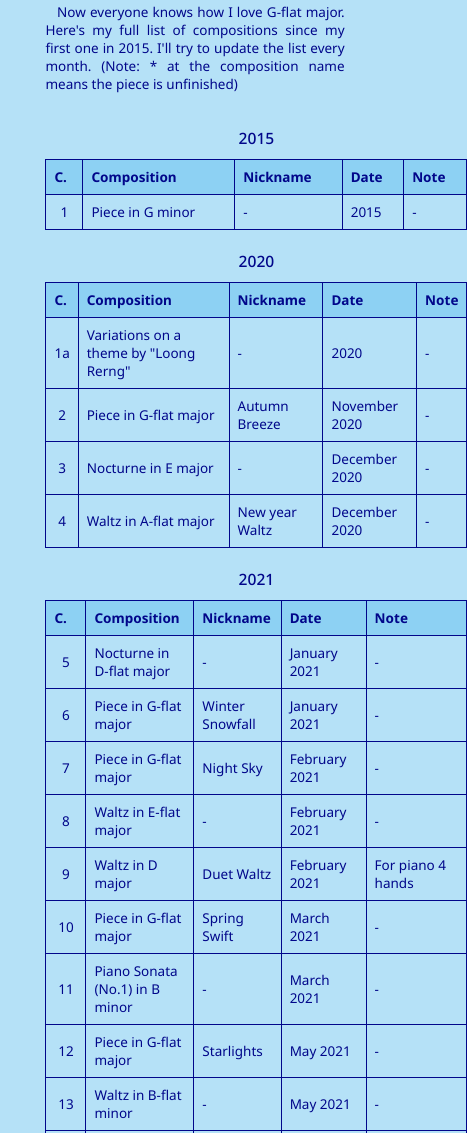
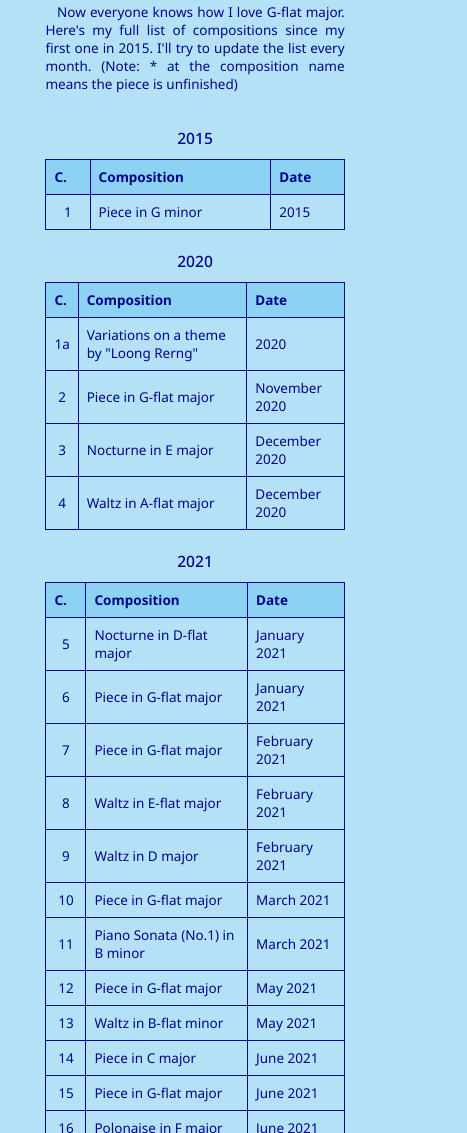
Before and after one commit to IcyAlmondE/composer, a plain HTML site: page index.html in a window 390 px wide. Shown: the part 2008-3141 px from the top of the page, 467 px wide, since content can reach past the window. Drawn offline with Linux system fonts and the light colour scheme.

Commit message:
Small screen shows less columns

```diff
--- a/script.js
+++ b/script.js
@@ -48,7 +48,7 @@ function createTableForYear(year) {
       {"c":"32", "composition":"Piano Sonata (No.3) in G-flat major", "nickname":"", "date":"April 2022", "note":"", "link":"./opus/opus1"},
       {"c":"33", "composition":"Piece in B-flat major", "nickname":"Andantino dolce", "date":"April 2022", "note":"Op.1 No.1", "link":"./opus/opus1"},
       {"c":"34", "composition":"Piece in C major", "nickname":"Adagio ma non tanto", "date":"April 2022", "note":"Op.1 No.2", "link":"./opus/opus1"},
-      {"c":"35", "composition":"Piece in D major", "nickname":"Andante tranquillo", "date":"May 2022", "note":"Op.1 No.3", "link":""},
+      {"c":"35", "composition":"Piece in D major", "nickname":"Andante tranquillo", "date":"May 2022", "note":"Op.1 No.3", "link":"./opus/opus1"},
       {"c":"36", "composition":"Waltz in A-flat major", "nickname":"Valse brillante", "date":"May 2022", "note":"Op.2", "link":"./opus/opus2"},
       {"c":"36a", "composition":"Impromptu No.6 in C major", "nickname":"", "date":"June 2022", "note":"", "link":""},
       {"c":"37", "composition":"*Piece in F major", "nickname":"", "date":"June 2022", "note":"", "link":""},
@@ -97,8 +97,8 @@ function createTableForYear(year) {
       {"c":"70", "composition":"Waltz in G-flat major", "nickname":"Lemon Tea Waltz", "date":"July 2023", "note":"", "link":"./woo/4-waltzes/#lemon-tea"},
       {"c":"71", "composition":"*Etude in B major", "nickname":"", "date":"August 2023", "note":"", "link":""},
       {"c":"72", "composition":"*Piece in D major", "nickname":"", "date":"August 2023", "note":"", "link":""},
-      {"c":"73", "composition":"Impromptu No.17 in F major", "nickname":"", "date":"September 2023", "note":"For piano and orchestra", "link":""},
-      {"c":"74", "composition":"*Drafted Piano Concerto in G minor", "nickname":"", "date":"September 2023", "note":"", "link":""},
+      {"c":"73", "composition":"Impromptu No.17 in F major", "nickname":"", "date":"September 2023", "note":"", "link":""},
+      {"c":"74", "composition":"*Drafted Piano Concerto in G minor", "nickname":"", "date":"September 2023", "note":"For piano and orchestra", "link":""},
       {"c":"75", "composition":"Waltz in F-sharp major", "nickname":"Daydream Waltz", "date":"September 2023", "note":"", "link":"./woo/4-waltzes/#daydream"},
       {"c":"76", "composition":"March in B-flat major", "nickname":"March for Kebtang", "date":"October 2023", "note":"Op.6 No.3", "link":"./opus/opus6/#march"},
       {"c":"77", "composition":"*Fragment in G-flat major", "nickname":"", "date":"October 2023", "note":"", "link":""},
@@ -126,11 +126,11 @@ function createTableForYear(year) {
       {"c":"95", "composition":"*Fragment in B major", "nickname":"", "date":"November 2024", "note":"", "link":""},
       {"c":"96", "composition":"Impromptu No.18 in E major", "nickname":"", "date":"November 2024", "note":"", "link":""},
       {"c":"97", "composition":"Mazurka in E-flat major", "nickname":"", "date":"December 2024", "note":"", "link":""},
-      // {"c":"98", "composition":"", "nickname":"", "date":"2024", "note":"", "link":""},
+      {"c":"98", "composition":"*Polonaise in C-sharp minor", "nickname":"", "date":"December 2024", "note":"", "link":""},
       // {"c":"99", "composition":"", "nickname":"", "date":"2024", "note":"", "link":""},
     ]
   };
-  let tablehtml = '<table><thead><tr><th>C.</th><th>Composition</th><th>Nickname</th><th>Date</th><th>Note</th></tr></thead>';
+  let tablehtml = '<table><thead><tr><th>C.</th><th>Composition</th><th class=\"tablecut\">Nickname</th><th>Date</th><th class=\"tablecut\">Note</th></tr></thead>';
   tablehtml+='<tbody>';
   data[year].forEach(piece => {
     if (piece.link){
@@ -148,20 +148,20 @@ function createTableForYear(year) {
 
     if (!piece.nickname){
       tablehtml +=
-      `<td>-</td>
+      `<td class=\"tablecut\">-</td>
       <td>${piece.date}</td>`
     }
     else{
       tablehtml +=
-      `<td>${piece.nickname}</td>
+      `<td class=\"tablecut\">${piece.nickname}</td>
       <td>${piece.date}</td>`
     }
 
     if (!piece.note){
-      tablehtml += `<td>-</td></tr>`;
+      tablehtml += `<td class=\"tablecut\">-</td></tr>`;
     }
     else{
-      tablehtml += `<td>${piece.note}</td></tr>`;
+      tablehtml += `<td class=\"tablecut\">${piece.note}</td></tr>`;
     }
   });
   tablehtml+='</tbody></table>';
--- a/styles.css
+++ b/styles.css
@@ -272,3 +272,9 @@ table {
   td{
     font-size: 1.25vw;
   }
+
+@media only screen and (max-width: 548px) {
+    .tablecut{
+        display: none;
+    }
+}
```
